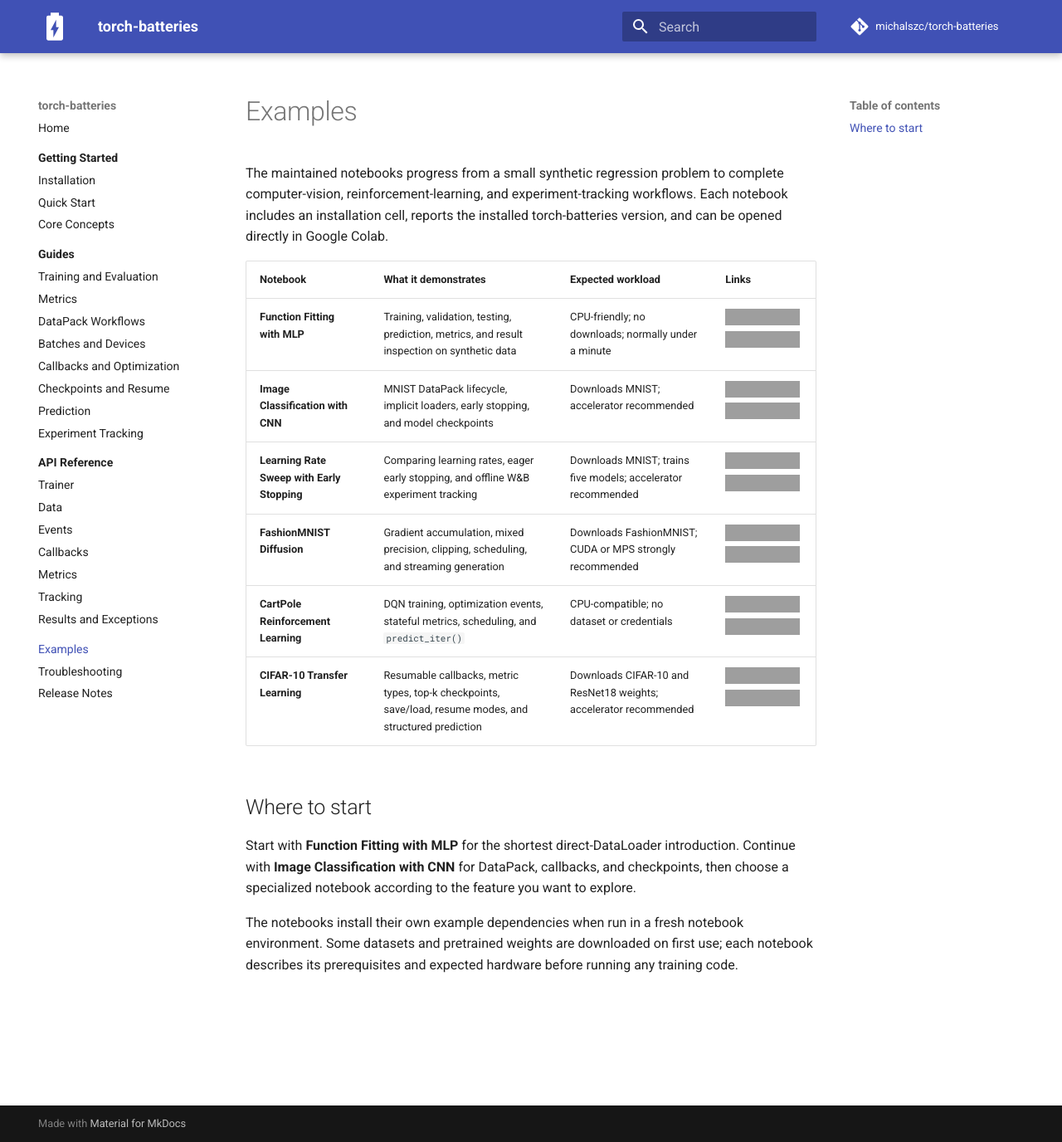
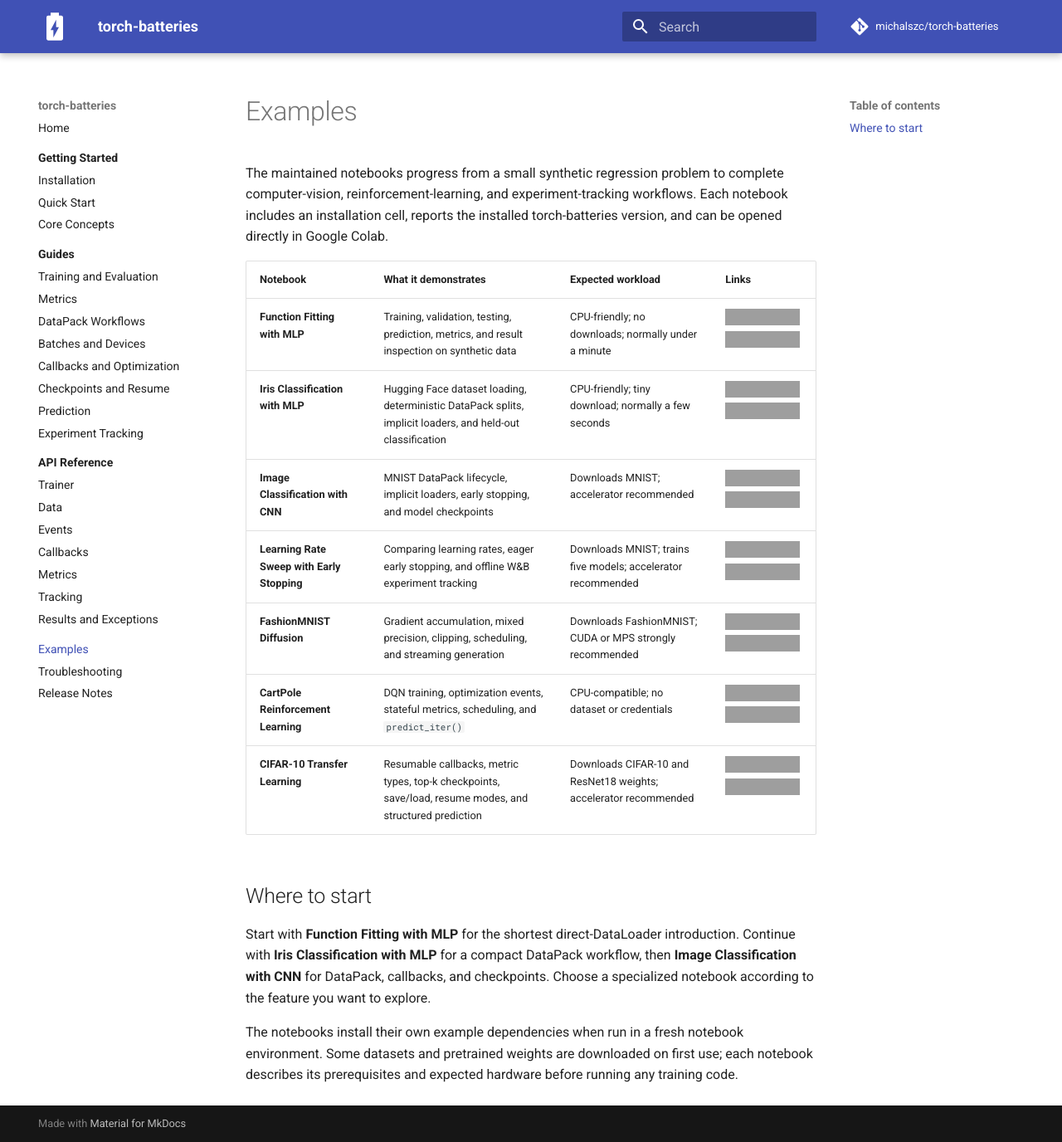
Before and after one commit to michalszc/torch-batteries, an MkDocs documentation site: the page built from documentation/examples.md, in a window 1280 px wide and 1376 px high. Shown: the whole window at 83% size. Built offline with MkDocs 1.6.1 and Material for MkDocs 9.7.7, drawn with Linux system fonts in a browser that asks for light colours; comment, search, counter and statistics services are not loaded; grey boxes are pictures that could not be loaded.

Commit message:
docs(examples): add Iris classification workflow

```diff
--- a/documentation/examples.md
+++ b/documentation/examples.md
@@ -8,6 +8,7 @@ version, and can be opened directly in Google Colab.
 | Notebook | What it demonstrates | Expected workload | Links |
 | --- | --- | --- | --- |
 | **Function Fitting with MLP** | Training, validation, testing, prediction, metrics, and result inspection on synthetic data | CPU-friendly; no downloads; normally under a minute | [![View on GitHub](https://img.shields.io/badge/View_on-GitHub-181717?logo=github)](https://github.com/michalszc/torch-batteries/blob/master/notebooks/function_fitting.ipynb) [![Open In Colab](https://colab.research.google.com/assets/colab-badge.svg)](https://colab.research.google.com/github/michalszc/torch-batteries/blob/master/notebooks/function_fitting.ipynb) |
+| **Iris Classification with MLP** | Hugging Face dataset loading, deterministic DataPack splits, implicit loaders, and held-out classification | CPU-friendly; tiny download; normally a few seconds | [![View on GitHub](https://img.shields.io/badge/View_on-GitHub-181717?logo=github)](https://github.com/michalszc/torch-batteries/blob/master/notebooks/iris_classification.ipynb) [![Open In Colab](https://colab.research.google.com/assets/colab-badge.svg)](https://colab.research.google.com/github/michalszc/torch-batteries/blob/master/notebooks/iris_classification.ipynb) |
 | **Image Classification with CNN** | MNIST DataPack lifecycle, implicit loaders, early stopping, and model checkpoints | Downloads MNIST; accelerator recommended | [![View on GitHub](https://img.shields.io/badge/View_on-GitHub-181717?logo=github)](https://github.com/michalszc/torch-batteries/blob/master/notebooks/image_classification.ipynb) [![Open In Colab](https://colab.research.google.com/assets/colab-badge.svg)](https://colab.research.google.com/github/michalszc/torch-batteries/blob/master/notebooks/image_classification.ipynb) |
 | **Learning Rate Sweep with Early Stopping** | Comparing learning rates, eager early stopping, and offline W&B experiment tracking | Downloads MNIST; trains five models; accelerator recommended | [![View on GitHub](https://img.shields.io/badge/View_on-GitHub-181717?logo=github)](https://github.com/michalszc/torch-batteries/blob/master/notebooks/lr_sweep_early_stopping.ipynb) [![Open In Colab](https://colab.research.google.com/assets/colab-badge.svg)](https://colab.research.google.com/github/michalszc/torch-batteries/blob/master/notebooks/lr_sweep_early_stopping.ipynb) |
 | **FashionMNIST Diffusion** | Gradient accumulation, mixed precision, clipping, scheduling, and streaming generation | Downloads FashionMNIST; CUDA or MPS strongly recommended | [![View on GitHub](https://img.shields.io/badge/View_on-GitHub-181717?logo=github)](https://github.com/michalszc/torch-batteries/blob/master/notebooks/fashion_mnist_diffusion.ipynb) [![Open In Colab](https://colab.research.google.com/assets/colab-badge.svg)](https://colab.research.google.com/github/michalszc/torch-batteries/blob/master/notebooks/fashion_mnist_diffusion.ipynb) |
@@ -17,9 +18,10 @@ version, and can be opened directly in Google Colab.
 ## Where to start
 
 Start with **Function Fitting with MLP** for the shortest direct-DataLoader
-introduction. Continue with **Image Classification with CNN** for DataPack, callbacks,
-and checkpoints, then
-choose a specialized notebook according to the feature you want to explore.
+introduction. Continue with **Iris Classification with MLP** for a compact DataPack
+workflow, then **Image Classification with CNN** for DataPack, callbacks, and
+checkpoints. Choose a specialized notebook according to the feature you want to
+explore.
 
 The notebooks install their own example dependencies when run in a fresh notebook
 environment. Some datasets and pretrained weights are downloaded on first use; each
--- a/pyproject.toml
+++ b/pyproject.toml
@@ -33,6 +33,7 @@ dependencies = [
 
 [project.optional-dependencies]
 example = [
+    "datasets>=5.0.1,<6.0.0",
     "diffusers>=0.39.0",
     "gymnasium[classic-control]>=1.2.0,<2.0.0",
     "ipykernel>=7.1.0",
@@ -47,6 +48,7 @@ wandb = [
     "wandb>=0.16.0",
 ]
 all = [
+    "datasets>=5.0.1,<6.0.0",
     "diffusers>=0.39.0",
     "gymnasium[classic-control]>=1.2.0,<2.0.0",
     "ipykernel>=7.1.0",
```
Also changed, not shown: README.md (+1 -0 lines), documentation/index.md (+1 -1 lines), 1 other file.
